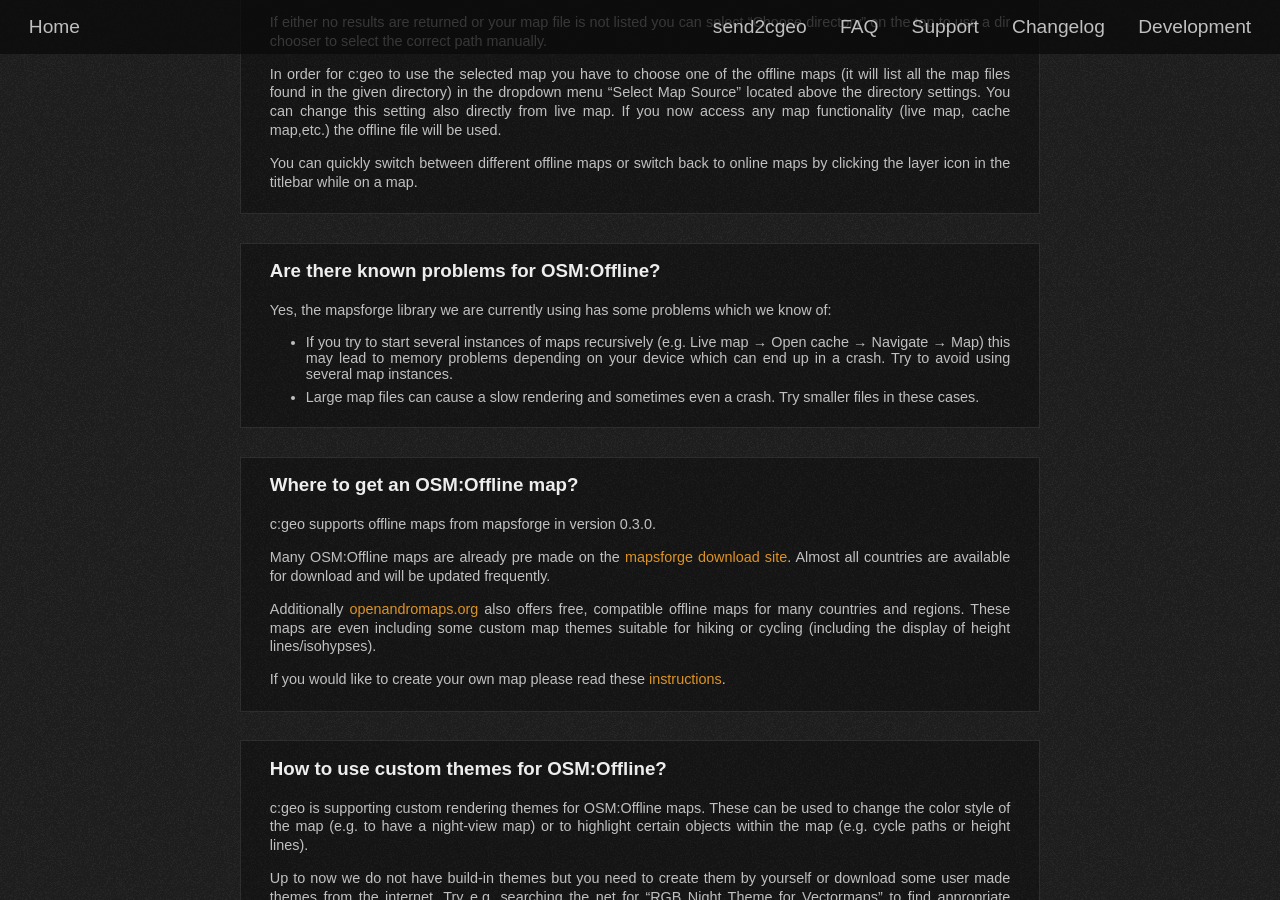
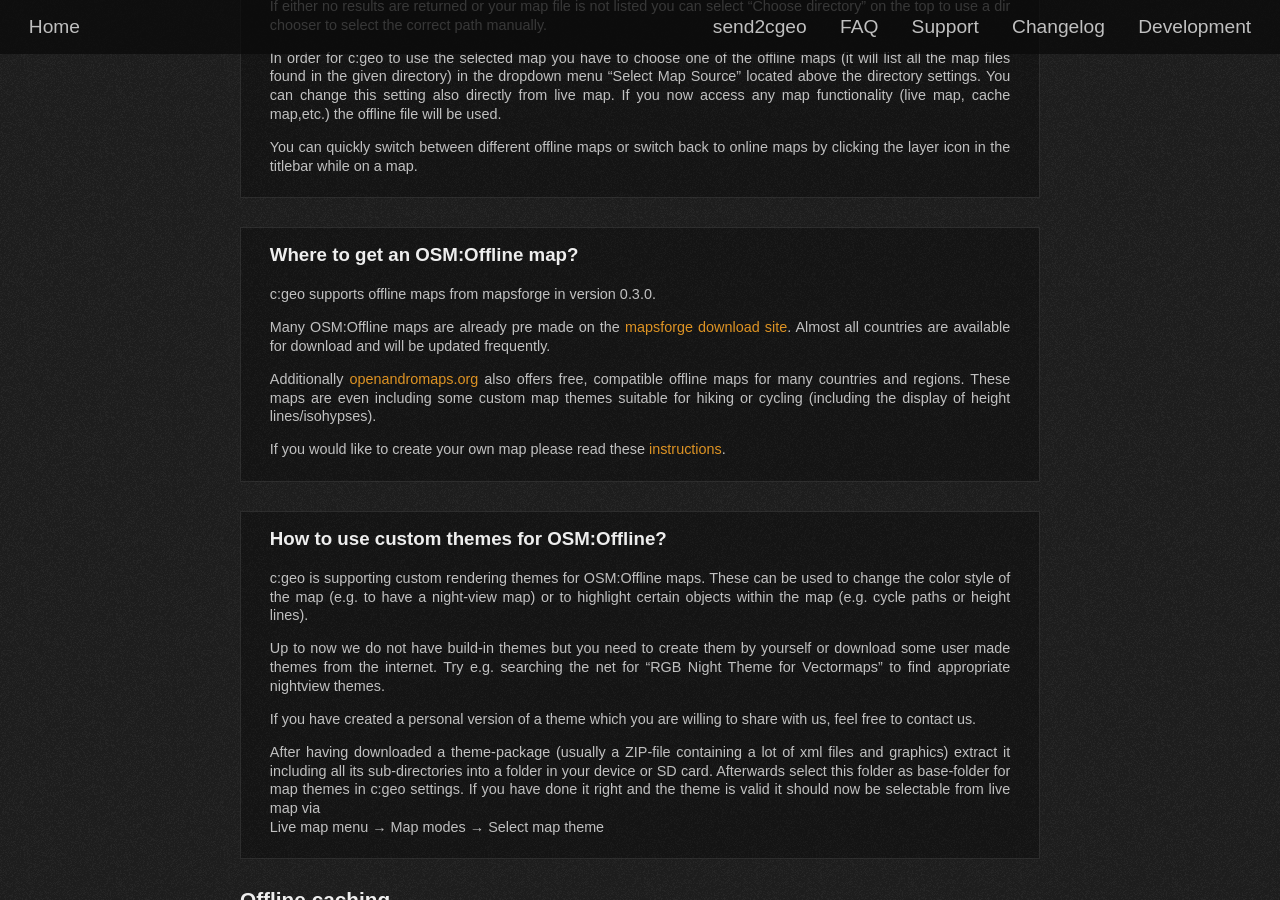
Before and after one commit to cgeo/cgeo.github.io, a Jekyll site: the page built from faq.html, in a window 1280 px wide and 900 px high, scrolled down 22719 px. Built offline with Jekyll 4.4.1, drawn with Linux system fonts in a browser that asks for light colours; some web fonts are replaced; some of the changed text lies outside the part shown.

Commit message:
FAQ: Remove entry about OOM on Mapsforge
This was worked around by allowing a larger heap size in recent versions of c:geo

```diff
--- a/_data/faq.yml
+++ b/_data/faq.yml
@@ -877,14 +877,6 @@
 
             You can quickly switch between different offline maps or switch back to online maps by clicking the layer icon in the titlebar while on a map.
 
-      - title: Are there known problems for OSM:Offline?
-        id: osm-known-problems
-        content: |
-            Yes, the mapsforge library we are currently using has some problems which we know of:
-
-            - If you try to start several instances of maps recursively (e.g. Live map → Open cache → Navigate → Map) this may lead to memory problems depending on your device which can end up in a crash. Try to avoid using several map instances.
-            - Large map files can cause a slow rendering and sometimes even a crash. Try smaller files in these cases.
-
       - title: Where to get an OSM:Offline map?
         id: osm-get-maps
         content: |
```
